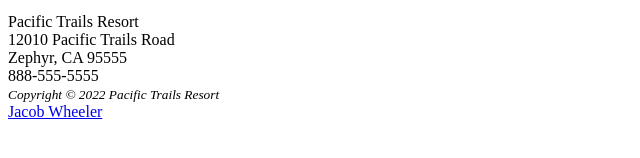
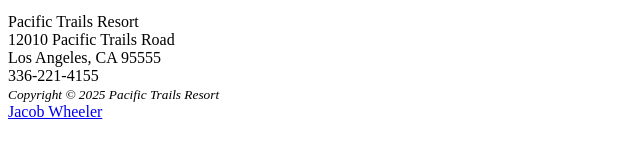
Before and after one commit to jdubishimski/Pacific-Trails-Resort, a plain HTML site: page index.html in a window 1280 px wide. Shown: the part 292-450 px from the top of the page, 0-640 px from the left. Drawn offline with Linux system fonts and the light colour scheme.

Commit message:
Update index.html

```diff
--- a/index.html
+++ b/index.html
@@ -35,13 +35,13 @@
     <div>
       Pacific Trails Resort<br>
       12010 Pacific Trails Road<br>
-      Zephyr, CA 95555<br>
-      888-555-5555
+      Los Angeles, CA 95555<br>
+      336-221-4155
     </div>
   </main>
 
   <footer>
-    <small><i>Copyright © 2022 Pacific Trails Resort</i></small><br>
+    <small><i>Copyright © 2025 Pacific Trails Resort</i></small><br>
     <a href="jwheele1@highpoint.edu.com">Jacob Wheeler</a>
   </footer>
 </body>
```
